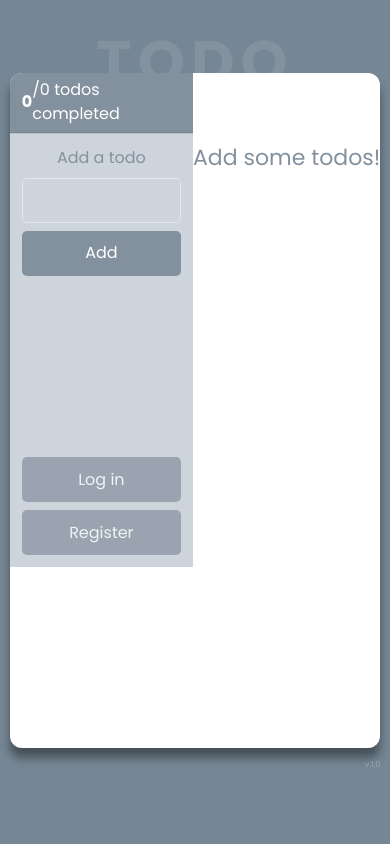
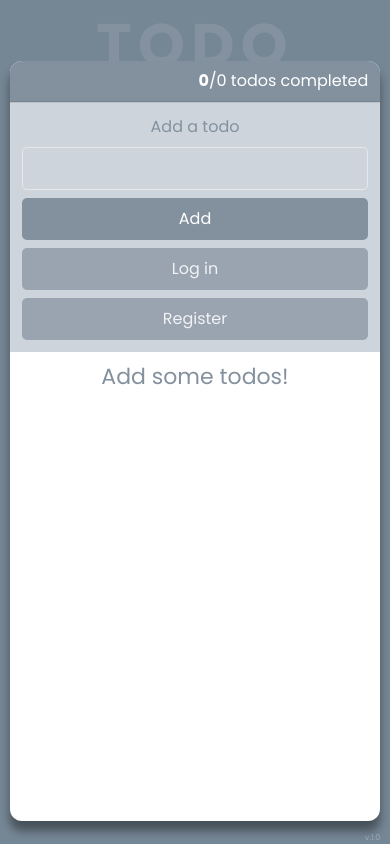
Before and after one commit to k-jedrzejak/todo-with-authentication, a React (Vite) app: page / in a window 390 px wide. Built offline with nearby package versions, Linux system fonts and the light colour scheme.

Commit message:
fix mobile styles

```diff
--- a/src/App.tsx
+++ b/src/App.tsx
@@ -6,9 +6,9 @@ import TodoList from "./components/TodoList";
 
 function App() {
   return (
-    <div className="font-poppins bg-[#758694] min-h-screen text-white flex flex-col justify-center items-center">
+    <div className="font-poppins bg-[#758694] min-h-screen text-white flex flex-col justify-end items-center">
       <AppHeading heading="TODO" />
-      <main className="relative bg-white w-[95vw] h-[80vh] grid-rows-[60px_auto_auto] rounded-xl shadow-[0_10px_10px_rgba(0,0,0,0.4)] overflow-hidden grid grid-cols-1 md:grid-cols-3 md:grid-rows-[60px_1fr] lg:w-[60vw]">
+      <main className="relative bg-white w-[95vw] h-[90vh] rounded-xl shadow-[0_10px_10px_rgba(0,0,0,0.4)] overflow-hidden grid grid-cols-1 grid-rows-[auto_auto_1fr] md:grid-cols-3 md:grid-rows-[auto_1fr] lg:w-[60vw]">
         <Header />
         <Sidebar />
         <TodoList />
--- a/src/components/AddTodoForm.tsx
+++ b/src/components/AddTodoForm.tsx
@@ -19,7 +19,7 @@ const AddTodoForm = () => {
         type="text"
         value={todoText}
         onChange={(e) => setTodoText(e.target.value)}
-        className="block w-full text-sm h-[45px] border border-black/12 rounded-[5px] bg-transparent focus:outline-none  focus:border-[#83919f] px-1 mb-2"
+        className="block w-full text-sm h-[5vh] border border-black/12 rounded-[5px] bg-transparent focus:outline-none  focus:border-[#83919f] px-1 mb-2"
       />
       <Button> Add </Button>
     </form>
--- a/src/components/AppHeading.tsx
+++ b/src/components/AppHeading.tsx
@@ -6,7 +6,7 @@ const AppHeading = ({ heading }: HeadingProps) => {
   return (
     <h1
       className="text-white/10 uppercase text-[60px] font-bold absolute left-1/2
-      translate-x-[-50%] top-[2vh] tracking-widest md:text-[90px] md:top-[-2vh]"
+      translate-x-[-50%] top-[0] tracking-widest md:text-[90px] md:top-[-2vh]"
     >
       {heading}
     </h1>
--- a/src/components/Button.tsx
+++ b/src/components/Button.tsx
@@ -7,7 +7,7 @@ const Button = ({ children, buttonType }: ButtonProps) => {
   return (
     <button
       type="submit"
-      className={`transition ease-in-out duration-300 h-[45px] w-full rounded-[5px] bg-[#83919f] text-white cursor-pointer hover:bg-[#717d8a]
+      className={`transition ease-in-out duration-300 h-[5vh] w-full rounded-[5px] bg-[#83919f] text-white cursor-pointer hover:bg-[#717d8a]
       ${buttonType === "secondary" ? "opacity-[70%]" : ""}`}
     >
       {children}
--- a/src/components/Header.tsx
+++ b/src/components/Header.tsx
@@ -2,7 +2,7 @@ import Counter from "./Counter";
 
 const Header = () => {
   return (
-    <header className="flex items-center justify-end px-3 col-span-1 md:col-span-3 row-[1/2] bg-[#83919f] border-b border-black/[0.09]">
+    <header className="flex items-center justify-end px-3 py-2 col-span-1 md:col-span-3 bg-[#83919f] border-b border-black/[0.09]">
       <Counter />
     </header>
   );
--- a/src/components/Sidebar.tsx
+++ b/src/components/Sidebar.tsx
@@ -3,7 +3,7 @@ import Button from "./Button";
 
 const Sidebar = () => {
   return (
-    <section className="col-span-1 md:col-start-3 md:col-span-1 row-[2/3] bg-[#ced4db] border-t md:border-t-0 border-black/[0.09] md:border-l p-3 flex justify-between flex-col">
+    <section className="col-span-1 md:col-start-3 md:col-span-1 md:row-[2/3] bg-[#ced4db] border-t md:border-t-0 border-black/[0.09] md:border-l p-3 flex justify-start flex-col md:justify-between space-y-2">
       <AddTodoForm />
       <div className="space-y-2">
         <Button buttonType="secondary">Log in</Button>
--- a/src/components/TodoList.tsx
+++ b/src/components/TodoList.tsx
@@ -6,11 +6,11 @@ const TodoList = () => {
   return (
     <>
       {todos.length === 0 ? (
-        <div className="col-span-1 md:col-span-2 row-[2/3] md:row-[2/3] text-[#83919f] mt-2 text-[22px] text-center">
+        <div className="col-span-1  md:col-span-2  md:row-[2/3] text-[#83919f] mt-2 text-[22px] text-center">
           Add some todos!
         </div>
       ) : (
-        <ul className="col-span-1 md:col-span-2 row-[2/3] md:row-[2/3] text-[#83919f]">
+        <ul className="col-span-1 overflow-auto md:col-span-2 md:row-[2/3] text-[#83919f]">
           {todos.map((todo) => (
             <li
               key={todo.id}
--- a/src/output.css
+++ b/src/output.css
@@ -570,16 +570,20 @@ video {
   top: 2vh;
 }
 
+.top-\[1vh\] {
+  top: 1vh;
+}
+
+.top-\[0\] {
+  top: 0;
+}
+
 .col-span-1 {
   grid-column: span 1 / span 1;
 }
 
-.row-\[1\/2\] {
-  grid-row: 1/2;
-}
-
-.row-\[2\/3\] {
-  grid-row: 2/3;
+.row-\[1\/3\] {
+  grid-row: 1/3;
 }
 
 .mb-2 {
@@ -610,6 +614,18 @@ video {
   height: 80vh;
 }
 
+.h-\[10vh\] {
+  height: 10vh;
+}
+
+.h-\[5vh\] {
+  height: 5vh;
+}
+
+.h-\[90vh\] {
+  height: 90vh;
+}
+
 .min-h-screen {
   min-height: 100vh;
 }
@@ -635,8 +651,80 @@ video {
   grid-template-columns: repeat(1, minmax(0, 1fr));
 }
 
-.grid-rows-\[60px_auto_auto\] {
-  grid-template-rows: 60px auto auto;
+.grid-rows-\[60px_auto_100px\] {
+  grid-template-rows: 60px auto 100px;
+}
+
+.grid-rows-\[60px_60px_100px\] {
+  grid-template-rows: 60px 60px 100px;
+}
+
+.grid-rows-\[60px_50\%_50\%\] {
+  grid-template-rows: 60px 50% 50%;
+}
+
+.grid-rows-\[60px_40\%_50\%\] {
+  grid-template-rows: 60px 40% 50%;
+}
+
+.grid-rows-\[60px_45\%_50\%\] {
+  grid-template-rows: 60px 45% 50%;
+}
+
+.grid-rows-\[10\%_40\%_50\%\] {
+  grid-template-rows: 10% 40% 50%;
+}
+
+.grid-rows-\[5\%_45\%_50\%\] {
+  grid-template-rows: 5% 45% 50%;
+}
+
+.grid-rows-\[3vh_45vh_50vh\] {
+  grid-template-rows: 3vh 45vh 50vh;
+}
+
+.grid-rows-\[3dvh_45dvh_50dvh\] {
+  grid-template-rows: 3dvh 45dvh 50dvh;
+}
+
+.grid-rows-\[10vh_40vh_50vh\] {
+  grid-template-rows: 10vh 40vh 50vh;
+}
+
+.grid-rows-\[10vh_20vh_70vh\] {
+  grid-template-rows: 10vh 20vh 70vh;
+}
+
+.grid-rows-\[10vh_30vh_60vh\] {
+  grid-template-rows: 10vh 30vh 60vh;
+}
+
+.grid-rows-\[10vh_35vh_55vh\] {
+  grid-template-rows: 10vh 35vh 55vh;
+}
+
+.grid-rows-\[8vh_35vh_57vh\] {
+  grid-template-rows: 8vh 35vh 57vh;
+}
+
+.grid-rows-\[7vh_35vh_58vh\] {
+  grid-template-rows: 7vh 35vh 58vh;
+}
+
+.grid-rows-\[7vh_auto_auto\] {
+  grid-template-rows: 7vh auto auto;
+}
+
+.grid-rows-\[7vh_1fr_auto\] {
+  grid-template-rows: 7vh 1fr auto;
+}
+
+.grid-rows-\[7vh_auto_1fr\] {
+  grid-template-rows: 7vh auto 1fr;
+}
+
+.grid-rows-\[auto_auto_1fr\] {
+  grid-template-rows: auto auto 1fr;
 }
 
 .flex-col {
@@ -645,6 +733,10 @@ video {
 
 .items-center {
   align-items: center;
+}
+
+.justify-start {
+  justify-content: flex-start;
 }
 
 .justify-end {
@@ -663,6 +755,10 @@ video {
   --tw-space-y-reverse: 0;
   margin-top: calc(0.5rem * calc(1 - var(--tw-space-y-reverse)));
   margin-bottom: calc(0.5rem * var(--tw-space-y-reverse));
+}
+
+.overflow-auto {
+  overflow: auto;
 }
 
 .overflow-hidden {
@@ -761,6 +857,10 @@ video {
   font-size: 10px;
 }
 
+.text-\[22px\] {
+  font-size: 22px;
+}
+
 .text-\[60px\] {
   font-size: 60px;
 }
@@ -770,36 +870,8 @@ video {
   line-height: 1.25rem;
 }
 
-.text-\[30px\] {
-  font-size: 30px;
-}
-
-.text-\[18px\] {
-  font-size: 18px;
-}
-
-.text-\[22px\] {
-  font-size: 22px;
-}
-
-.text-\[14px\] {
-  font-size: 14px;
-}
-
-.text-\[20px\] {
-  font-size: 20px;
-}
-
 .font-bold {
   font-weight: 700;
-}
-
-.font-\[14px\] {
-  font-weight: 14px;
-}
-
-.font-\[30px\] {
-  font-weight: 30px;
 }
 
 .uppercase {
@@ -808,11 +880,6 @@ video {
 
 .tracking-widest {
   letter-spacing: 0.1em;
-}
-
-.text-\[\#83919F\] {
-  --tw-text-opacity: 1;
-  color: rgb(131 145 159 / var(--tw-text-opacity));
 }
 
 .text-\[\#83919f\] {
@@ -920,6 +987,14 @@ video {
     grid-template-rows: 60px 1fr;
   }
 
+  .md\:grid-rows-\[auto_1fr\] {
+    grid-template-rows: auto 1fr;
+  }
+
+  .md\:justify-between {
+    justify-content: space-between;
+  }
+
   .md\:border-l {
     border-left-width: 1px;
   }
```
